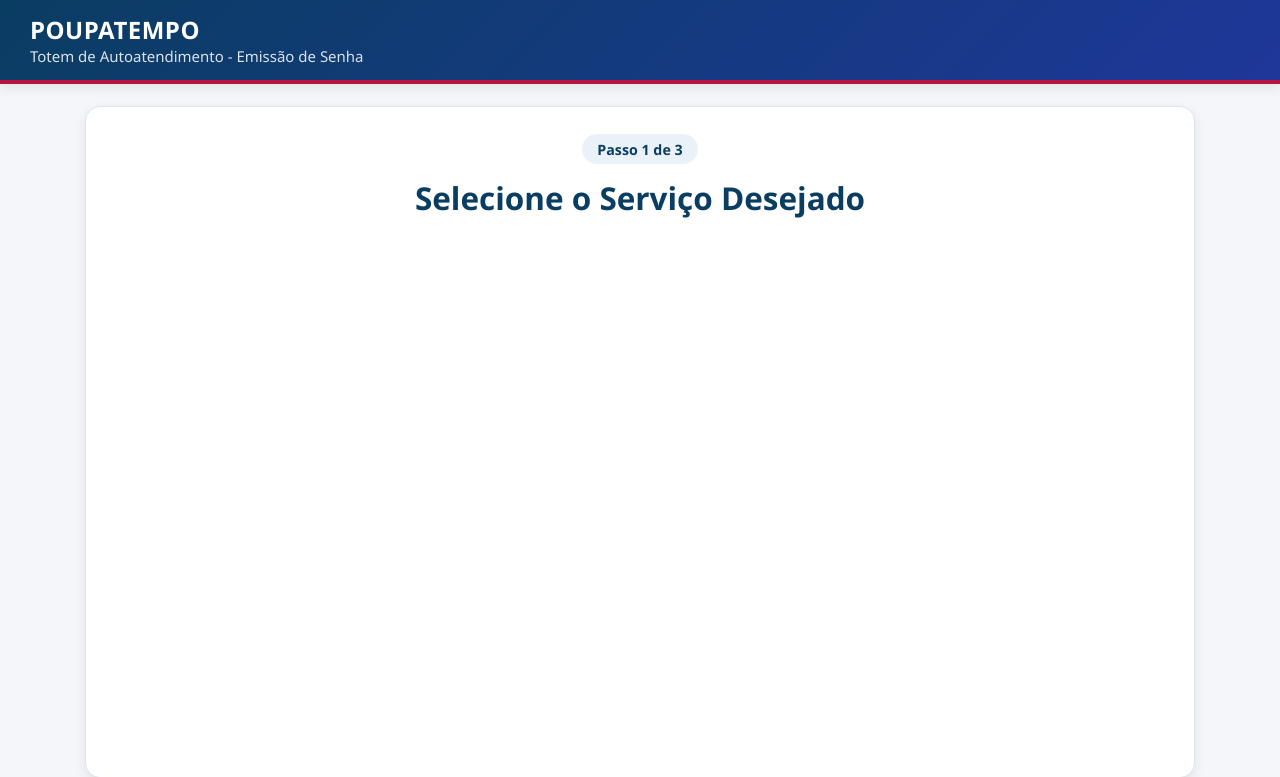
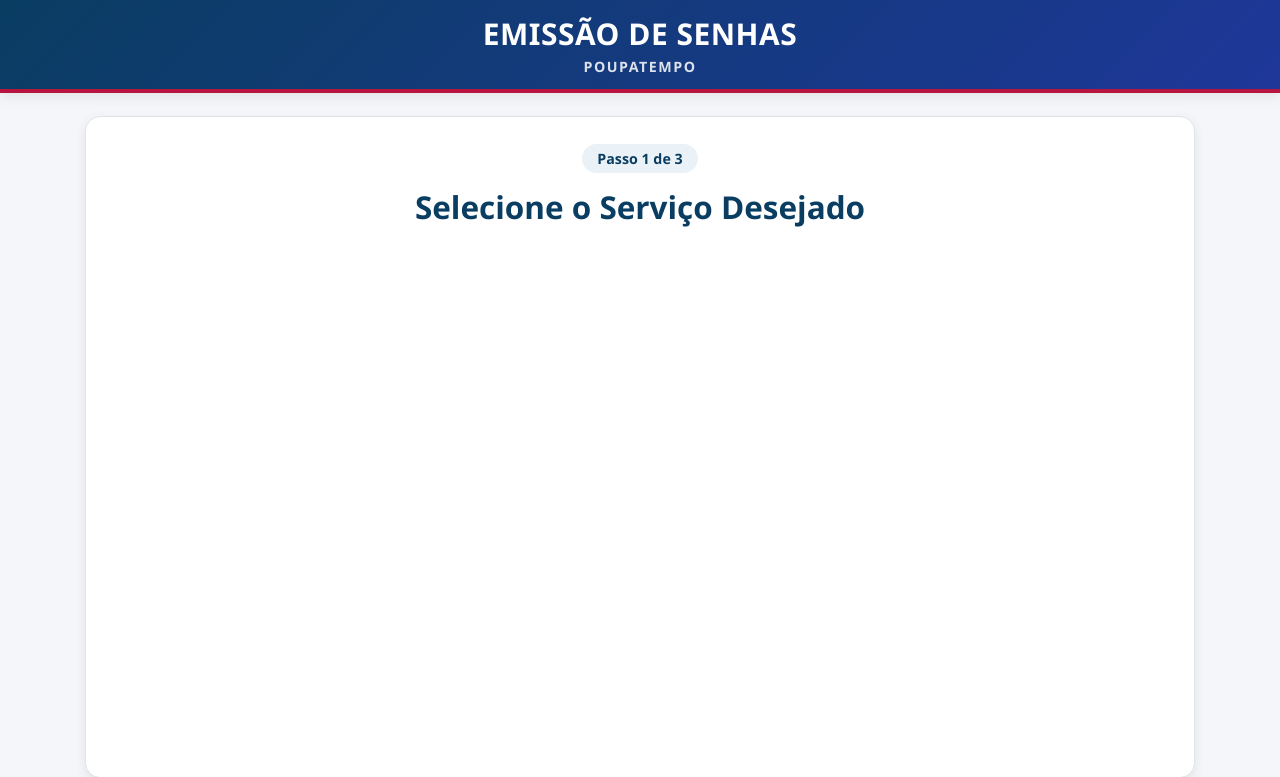
Before and after one commit to tiribsil/mp2_poupatempo, a Java web app: page /emissao.html in a window 1280 px wide. Shown: the top 777 px of the page. Run offline with Tomcat 11, a stand-in JSP engine, Linux system fonts and the light colour scheme; data that the repository does not hold is empty; database files in the repository are not loaded.

Commit message:
arruma titulo totem emissao de senhas

```diff
--- a/src/main/webapp/css/style.css
+++ b/src/main/webapp/css/style.css
@@ -584,14 +584,21 @@ body.pagina-totem {
 body.pagina-totem .cabecalho-principal {
     padding: 0.9rem 2rem;
     flex-shrink: 0;
+    justify-content: center;
+    text-align: center;
 }
 
 body.pagina-totem .cabecalho-principal h1 {
-    font-size: 1.6rem;
+    font-size: 2rem;
+    letter-spacing: 0.5px;
 }
 
 body.pagina-totem .cabecalho-subtitulo {
-    font-size: 1rem;
+    font-size: 0.95rem;
+    font-weight: 600;
+    letter-spacing: 1.5px;
+    opacity: 0.85;
+    margin-top: 0.15rem;
 }
 
 .conteudo-totem {
--- a/src/main/webapp/emissao.html
+++ b/src/main/webapp/emissao.html
@@ -11,8 +11,8 @@
 
     <header class="cabecalho-principal">
         <div>
-            <h1>POUPATEMPO</h1>
-            <div class="cabecalho-subtitulo">Totem de Autoatendimento - Emissão de Senha</div>
+            <h1>EMISSÃO DE SENHAS</h1>
+            <div class="cabecalho-subtitulo">POUPATEMPO</div>
         </div>
     </header>
 
--- a/todo.txt
+++ b/todo.txt
@@ -1,11 +1,13 @@
 Tela emissão senha
-[ ] colocar título emissão de senhas
+[x] colocar título emissão de senhas
 [x] deixar tela do totem touch friendly
 [x] fluxo: tipo atendimento -> docs -> prioridade? -> emitido
 [x] RG -> CIN
 [x] tela com documentos necessários para o serviço antes de receber senha
 [x] deixar senha parecida com o que seria de fato impresso
 [x] obter proximo numero considera prioridade tb
+[ ] o número de pessoas aguardando é sempre oo maior tamanho de fila que atende seu serviço?
+[ ] a lógica de pessoas aguardando antes de vc está certa para o atendimento prioritário tbm? acho q não
 
 tela do atendente
 [x] add espaço depois dos dois pontos - feito
```
